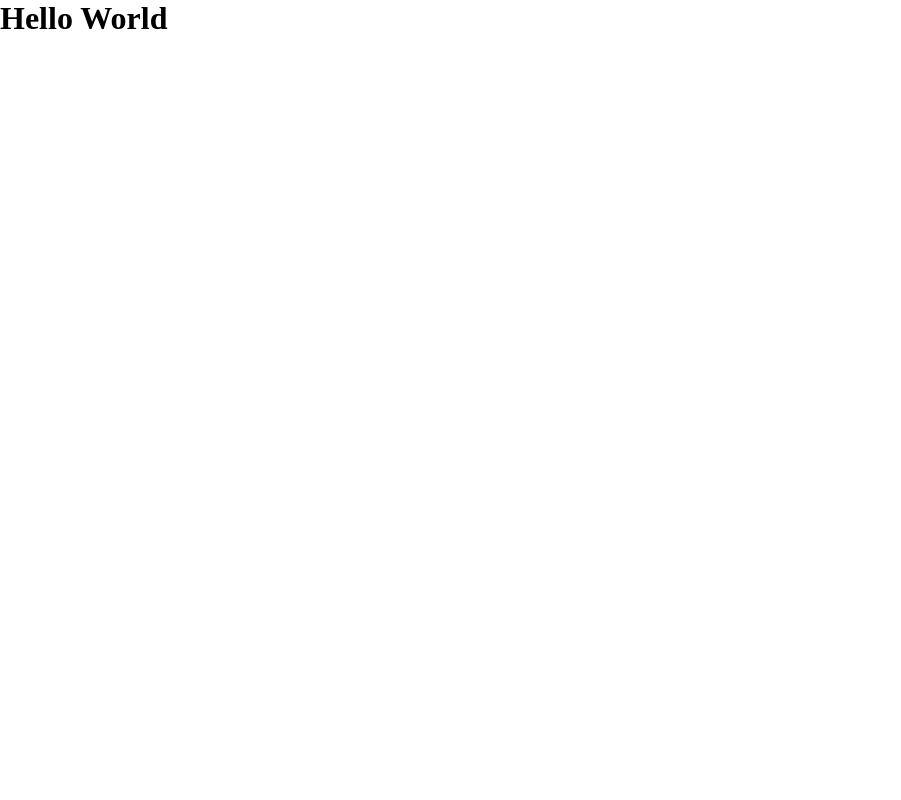
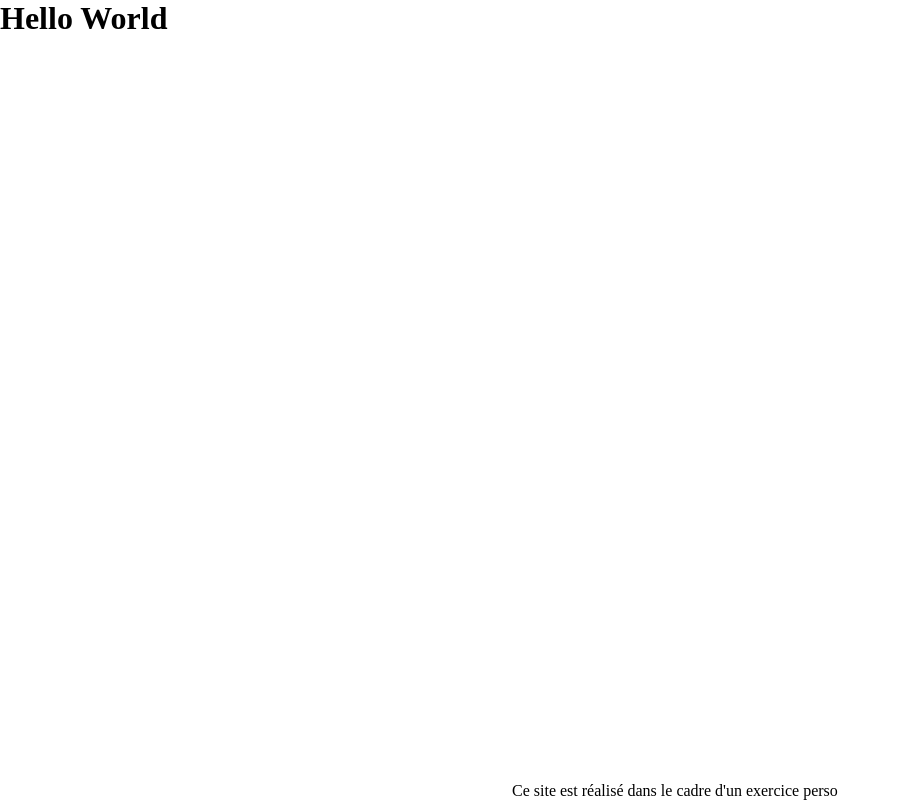
Before and after one commit to SacleuxBenoit/Solar-System, a Vue app in the folder frontend/: page / in a window 1280 px wide. Shown: the whole page, without its empty margins (0-901 px from the left). Built offline with nearby package versions, Linux system fonts and the light colour scheme.

Commit message:
import the component Footer.vue in src/App.vue

```diff
--- a/frontend/src/App.vue
+++ b/frontend/src/App.vue
@@ -1,17 +1,20 @@
 <template>
   <div>
     <Header />
+    <Footer />
     <router-view />
   </div>
 </template>
 
 <script>
 import Header from './components/Header'
+import Footer from './components/Footer'
 
 export default {
 
   components: {
-    Header
+    Header,
+    Footer
   },
 
   data: () => ({
```
